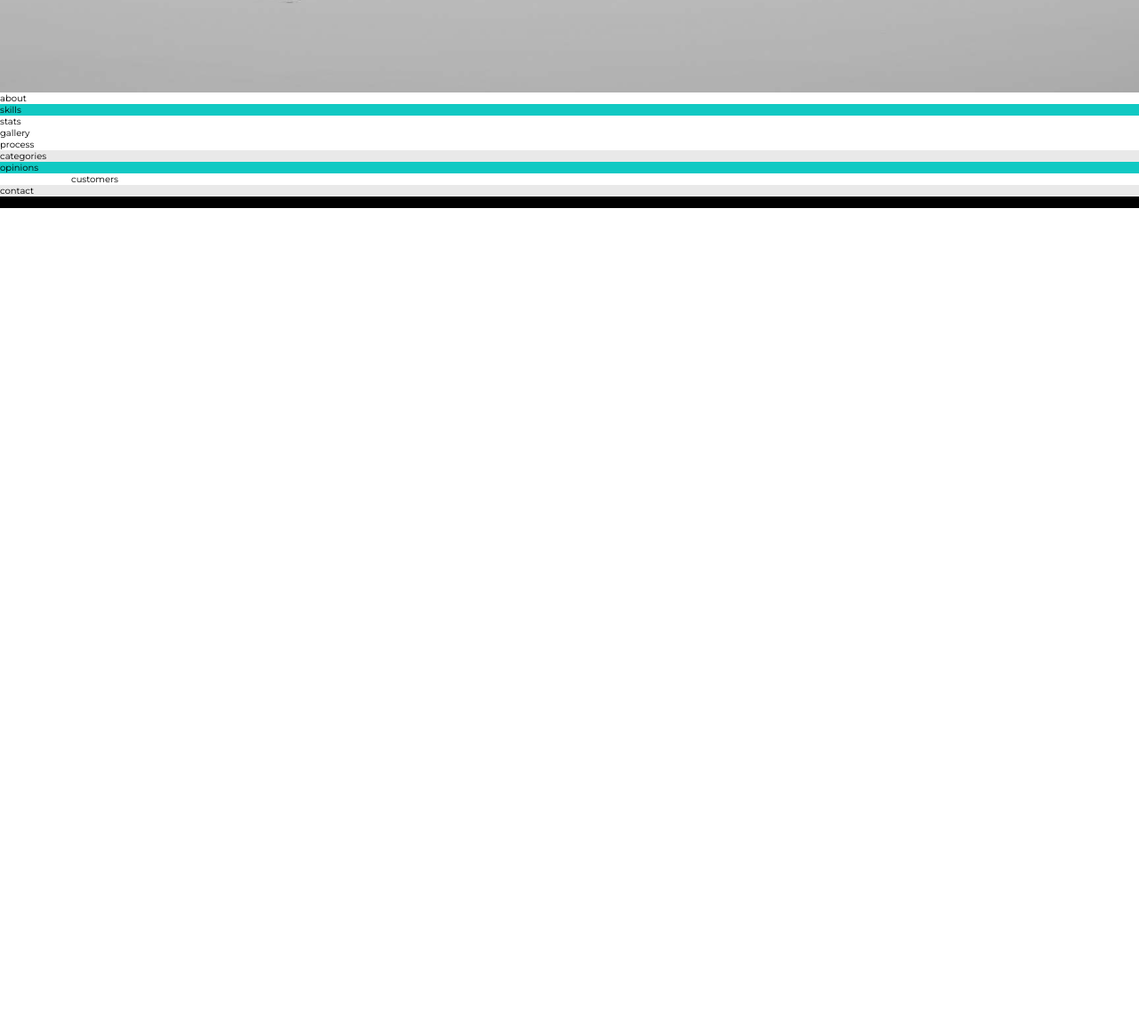
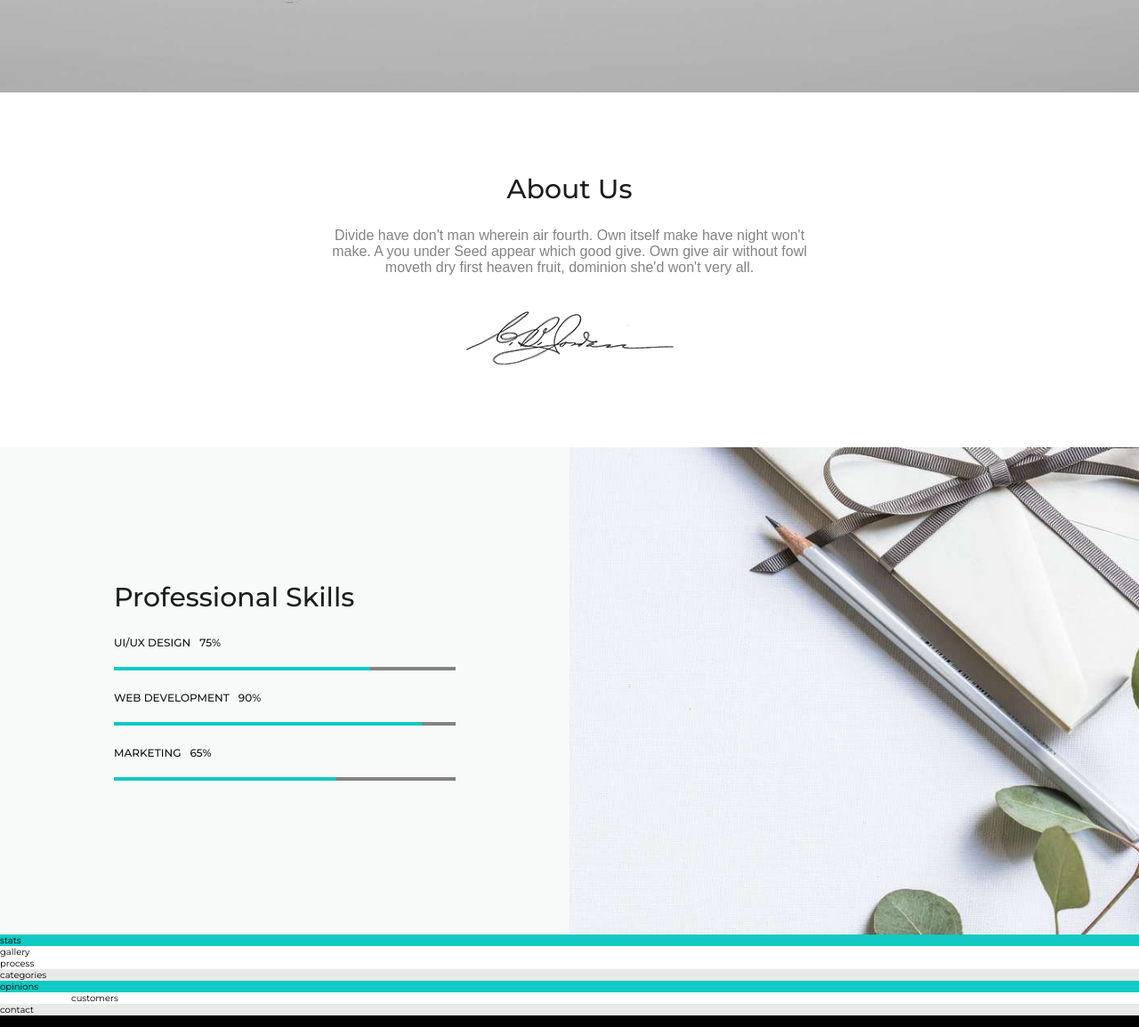
Before and after one commit to h-des/V-Mockup, a website: page index.html in a window 1280 px wide. Shown: the part 696-1851 px from the top of the page at 89% size. Before the commit the page ends 930 px from the top, so only its background shows below. Drawn offline with nearby package versions, Linux system fonts and the light colour scheme; files that its build step writes are made by us from their sources.

Commit message:
add about and skills sections, add skills image

```diff
--- a/index.html
+++ b/index.html
@@ -30,7 +30,7 @@
   </nav>
   <header class="header">
     <div class="header__container">
-      <h2 class="header__heading">We Design and Develop</h2>
+      <h2 class="heading-primary">We Design and Develop</h2>
       <p class="header__text">We are a new design studio based in USA. We have over
           20 years of combined experience, and know a thing or two
           about designing websites and mobile apps.</p>
@@ -38,10 +38,25 @@
     </div>
   </header>
   <section class="section-about">
-    about
+    <h2 class="heading-secondary">About Us</h2>
+    <p class="paragraph">Divide have don't man wherein air fourth. Own itself make have night won't make.
+      A you under Seed appear which good give. Own give air without fowl moveth dry first
+      heaven fruit, dominion she'd won't very all.
+      </p>
+      <img src="images/signature.png" alt="signature" class="signature-img">
   </section>
   <section class="section-skills">
-    skills
+    <div class="skills">
+      <h2 class="heading-secondary">Professional Skills</h2>
+
+      <h4 class="skills__title" data-size="75%">Ui/ux design</h4>
+      <div class="skills__percentage-bar width-75"  ></div>
+      <h4 class="skills__title" data-size="90%">Web development</h4>
+      <div class="skills__percentage-bar width-90" ></div>
+      <h4 class="skills__title" data-size="65%">marketing</h4>
+      <div class="skills__percentage-bar width-65" ></div>
+    </div>
+    <div  alt="pencil on a white table" class="skills-img"/>
   </section>
   <section class="section-stats">
     stats
--- a/sass/_base.scss
+++ b/sass/base/_base.scss
@@ -12,6 +12,8 @@ $color-grey-dark-2: #141414;
 //FONTS
 $font-primary: 'Montserrat', sans-serif;
 $font-secondary: 'Arial', sans-serif;
+
+
 
 
 *,
--- /dev/null
+++ b/sass/base/_typography.scss
@@ -0,0 +1,19 @@
+.heading-primary {
+  font-size: 3.8rem;
+  font-weight: 500;
+  color: #1D1D1D;
+  margin-bottom: 2.5rem;
+}
+
+.heading-secondary {
+  font-size: 3rem;
+  font-weight: 500;
+  color: #1D1D1D;
+  margin-bottom: 2.5rem;
+}
+
+.paragraph {
+  font-family: Arial;
+  font-size: 1.6rem;
+  color: $color-grey-dark-1;
+}
--- a/sass/layout/_header.scss
+++ b/sass/layout/_header.scss
@@ -22,10 +22,7 @@
   }
 
   &__heading {
-    font-size: 3.8rem;
-    font-weight: 500;
-    columns: #1D1D1D;
-    margin-bottom: 2.5rem;
+
   }
 
   &__text {
--- a/sass/main.scss
+++ b/sass/main.scss
@@ -1,4 +1,5 @@
-@import "base";
+@import "base/base";
+@import "base/typography";
 
 
 //pages
--- a/sass/pages/_home.scss
+++ b/sass/pages/_home.scss
@@ -1,8 +1,91 @@
 .section-about {
   grid-column: full-start/full-end;
+  padding: 0 2rem;
+  margin: 9rem auto;
+  max-width: 60rem;
+  text-align: center;
+
+  .signature-img {
+    margin-top: 4rem;
+    max-height: 6rem;
+  }
 }
 
 .section-skills {
+  grid-column: full-start/full-end;
+  background-color: $color-grey-light-1;
+  display: grid;
+  grid-template-columns:
+  [full-start] minmax(10px, 1fr)
+  [main-start] repeat(8,  minmax(10px, 1fr) ) [main-end]
+  minmax(10px, 1fr) [full-end];
+
+  .skills {
+    grid-column: main-start / span 3;
+    margin: 15rem 0;
+    position: relative;
+
+    &__title {
+      color: white;
+      text-transform: uppercase;
+      font-family: $font-primary;
+      font-weight: 500;
+      font-size: 1.2rem;
+      color: $color-grey-dark-2;
+
+      &::after {
+        padding-left: 1rem;
+        content: attr(data-size);
+      }
+    }
+
+
+    &__percentage-bar {
+      box-sizing: border-box;
+      display: inline-block;
+      height: 4px;
+      background-color: $color-grey-dark-1;
+      width: 100%;
+      margin: 2rem 0;
+
+
+      &::after {
+        position: absolute;
+        content: '';
+        height: 4px;
+        background-color: $color-primary;
+
+      }
+    }
+
+    .width-75 {
+      &::after {
+        width: 75%;
+      }
+    }
+    .width-90 {
+      &::after {
+        width: 90%;
+      }
+    }
+    .width-65 {
+      &::after {
+        width: 65%;
+      }
+    }
+
+
+  }
+
+  .skills-img {
+    background-image: url("../images/skills-img.jpg");
+    background-position: center;
+    background-size: cover;
+    grid-column: 6/ -1;
+  }
+}
+
+.section-stats {
   grid-column: full-start/full-end;
   background-color: $color-primary;
 }
@@ -11,7 +94,7 @@
   grid-column: full-start/full-end;
 }
 
-.section-process {
+.section-work-process {
   grid-column: full-start/full-end;
 }
 
```
Also changed, not shown: images/signature.png (added), images/skills-img.jpg (added).
